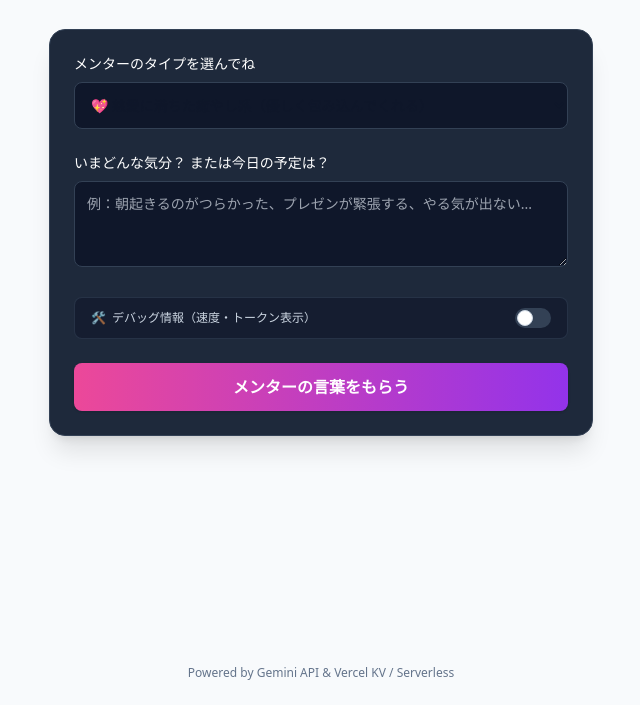
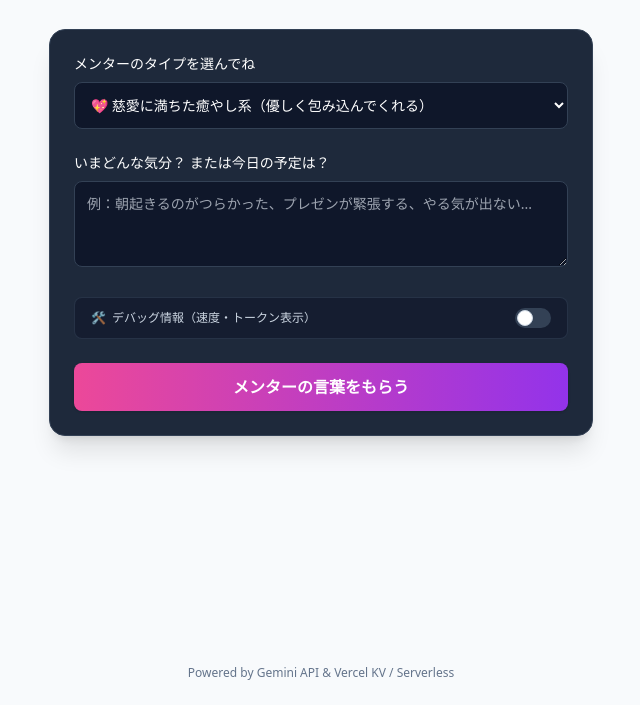
Before and after one commit to OnigiriJPN/Mentor-Care, a website: page public/index.html in a window 1280 px wide. Shown: the part 95-800 px from the top of the page, without its empty margins (319-959 px from the left). Drawn offline with nearby package versions, Linux system fonts and the light colour scheme.

Commit message:
Change select element to have white text color
Updated the mentor type select element to include text color.

```diff
--- a/public/index.html
+++ b/public/index.html
@@ -67,7 +67,7 @@
             <!-- キャラクター選択 -->
             <div>
                 <label class="block text-sm font-medium mb-2 text-white">メンターのタイプを選んでね</label>
-                <select id="mentorType" class="w-full bg-slate-900 border border-slate-700 rounded-lg p-3 text-sm focus:outline-none focus:border-pink-500">
+                <select id="mentorType" class="w-full bg-slate-900 border border-slate-700 rounded-lg p-3 text-sm focus:outline-none focus:border-pink-500 text-white">
                     <option value="heal">💖 慈愛に満ちた癒やし系（優しく包み込んでくれる）</option>
                     <option value="tsun">🐱 ツンデレお猫様（本当は心配してくれている）</option>
                     <option value="sparta">🔥 熱血スパルタコーチ（喝を入れて鼓舞してくれる）</option>
```
